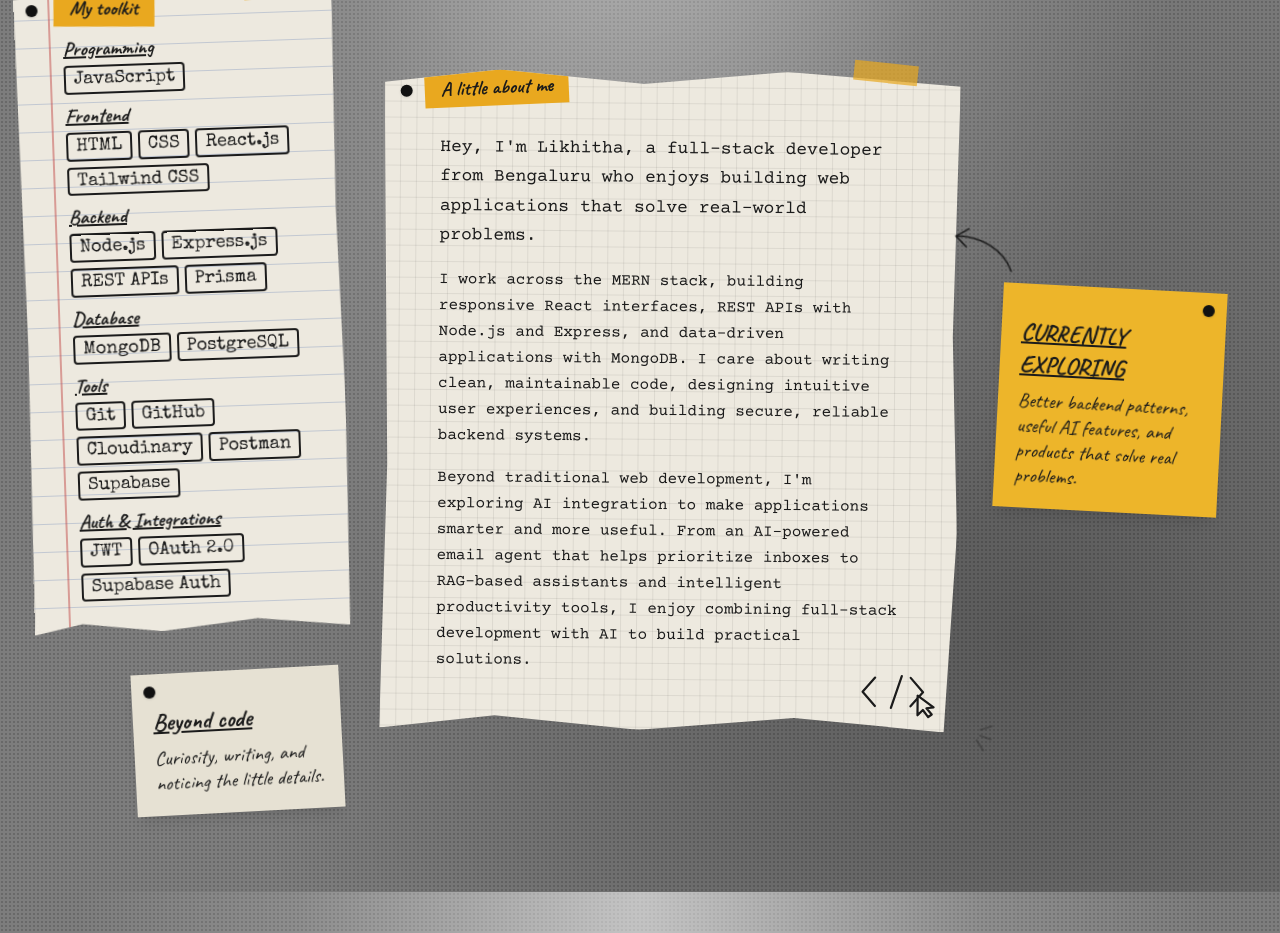
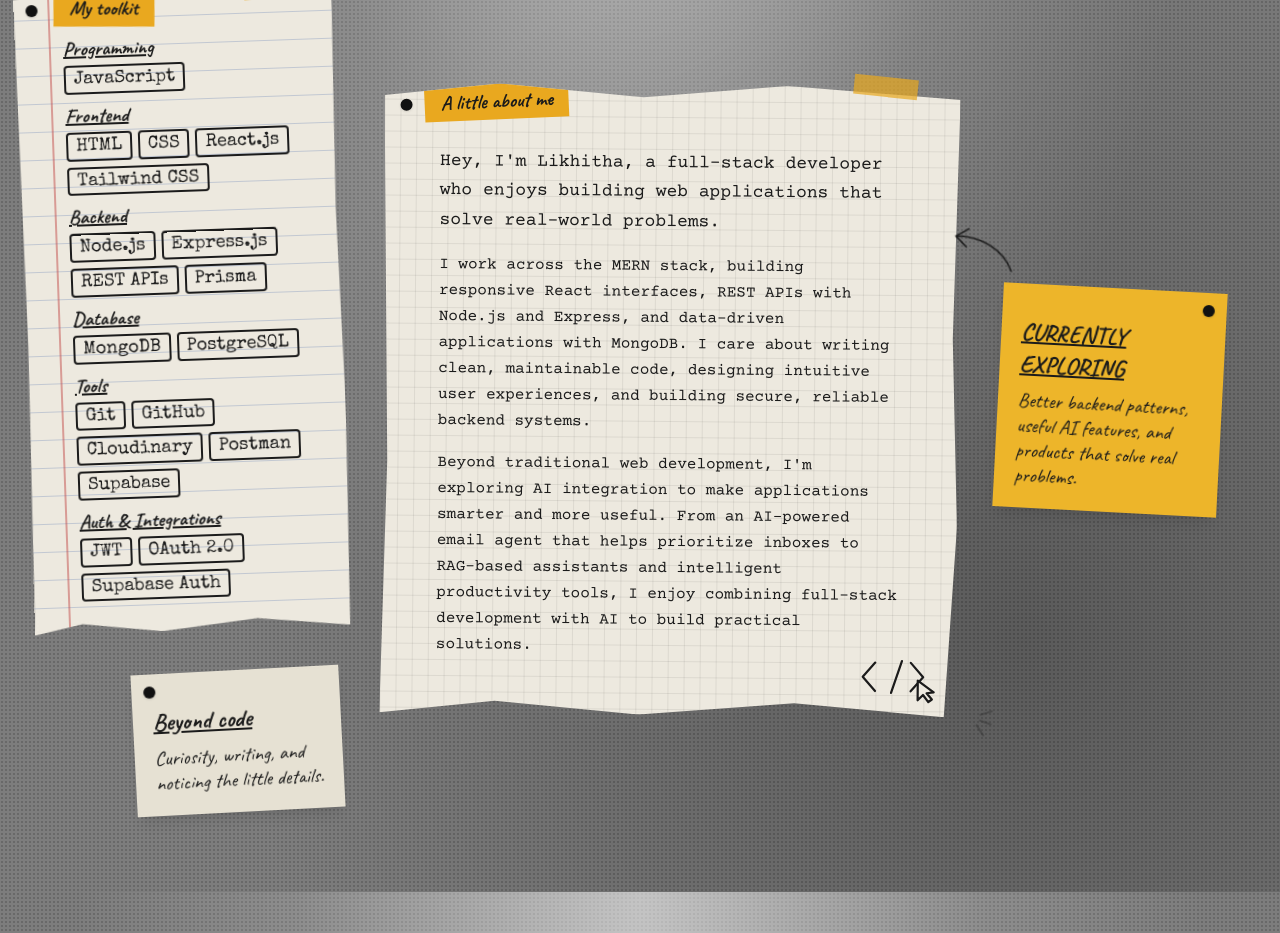
Before and after one commit to likhithaj04/my-Portfolio, a React app in the folder portfolio/: page / in a window 1280 px wide. Shown: the part 1160-2093 px from the top of the page. Built offline with nearby package versions, Linux system fonts and the light colour scheme; the HTML template or start-up script is replaced by a standard one.

Commit message:
made  changes for about.jsx

```diff
--- a/portfolio/src/About.jsx
+++ b/portfolio/src/About.jsx
@@ -337,7 +337,7 @@ export default function About() {
             </span>
 
             <p className="mt-2 text-lg leading-relaxed">
-  Hey, I'm Likhitha, a full-stack developer from Bengaluru who enjoys building web applications
+  Hey, I'm Likhitha, a full-stack developer  who enjoys building web applications
   that solve real-world problems.
 </p>
 
```
